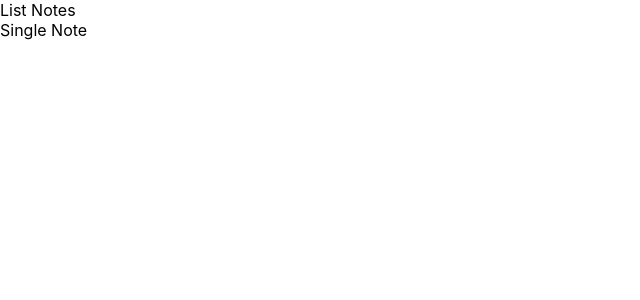
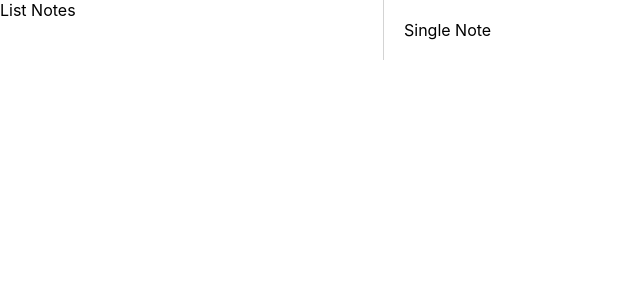
Before and after one commit to karaschenko/notes, a Nuxt app: page / in a window 1280 px wide. Shown: the top 300 px of the page, without its empty margins (0-640 px from the left). Built offline with nearby package versions, Linux system fonts and the light colour scheme.

Commit message:
feat(index-page): inject layout into app

```diff
--- a/app.vue
+++ b/app.vue
@@ -1,5 +1,7 @@
 <template>
   <div>
-    <NuxtPage />
+    <NuxtLayout>
+      <NuxtPage />
+    </NuxtLayout>
   </div>
 </template>
--- a/pages/index.vue
+++ b/pages/index.vue
@@ -1,11 +1,38 @@
 <template>
-  <div>
-    <NoteList />
-    <SingleNote />
+  <div class="notes">
+    <NoteList class="note-list"/>
+    <SingleNote class="single-note" />
   </div>
 </template>
 
-<script setup lang="ts">
+<script  lang="ts">
 import NoteList from '~/components/NoteList.vue';
 import SingleNote from '~/components/SingleNote.vue';
+
+export default {
+  name: 'notes',
+  components: {
+    NoteList,
+    SingleNote
+  }
+}
 </script>
+
+<style lang="scss" scoped>
+@import '@/assets/scss/variables.scss';
+
+.notes {
+  display: flex;
+}
+
+.note-list {
+  flex: 1;
+  max-width: 30%;
+  border-right: 1px solid $border-color;
+}
+
+.single-note {
+  flex: 1;
+  padding: 20px;
+}
+</style>
```
